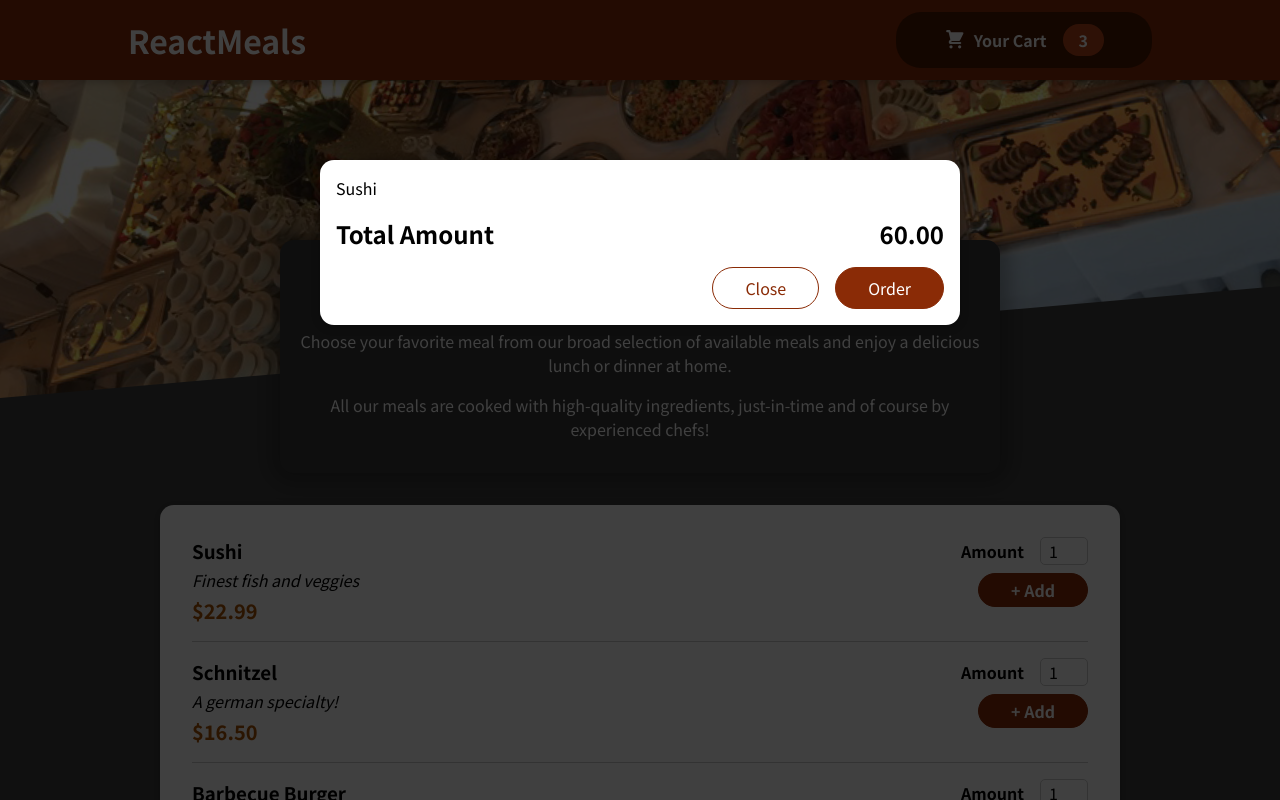
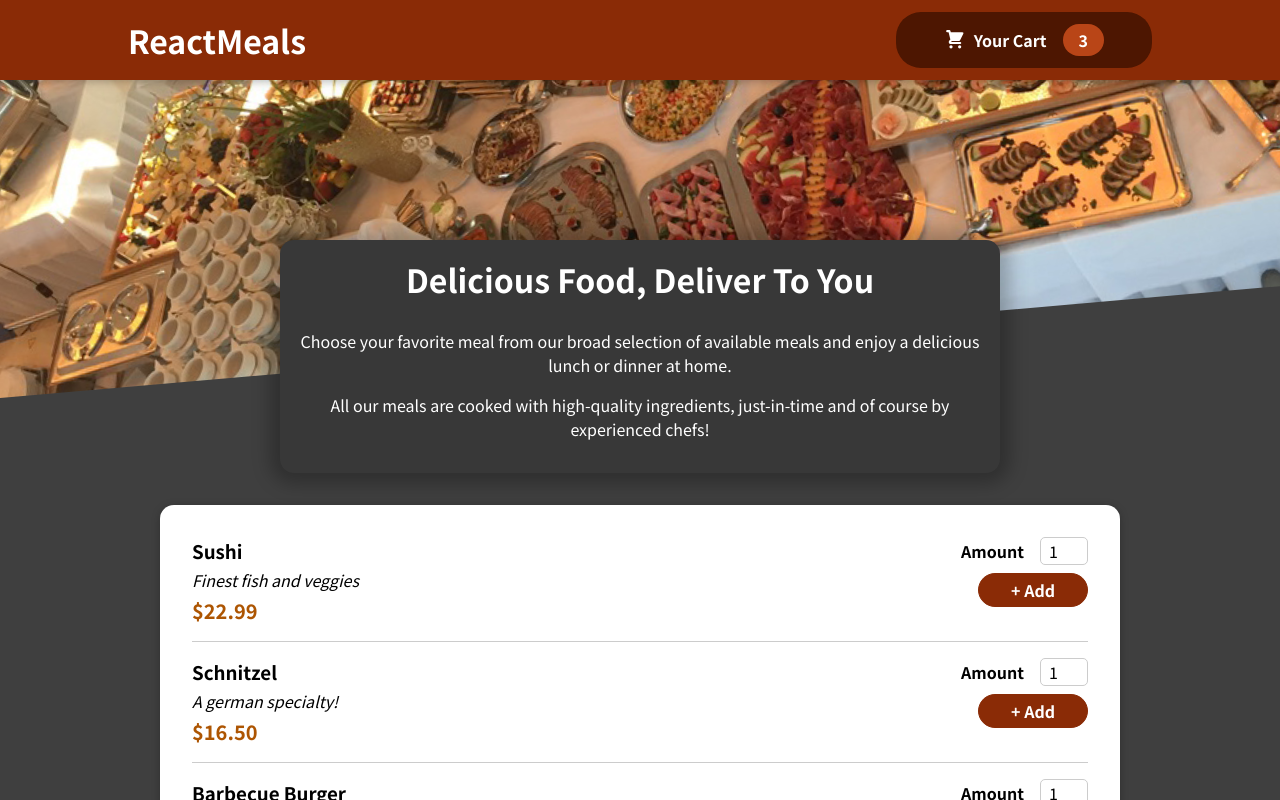
Before and after one commit to wongluyee/react-order-meal-app, a React (Create React App) app: page / in a window 1280 px wide. Shown: the top 800 px of the page. Built offline with nearby package versions, Linux system fonts and the light colour scheme.

Commit message:
manage the modal state

```diff
--- a/src/App.js
+++ b/src/App.js
@@ -1,13 +1,24 @@
-import { Fragment } from 'react';
+import { Fragment, useState } from 'react';
 import Header from './components/Layout/Header';
 import Meals from './components/Meals/Meals';
 import Cart from './components/Cart/Cart';
 
 function App() {
+  const [cartIsShown, setCartIsShown] = useState(false);
+
+  const showCartHandler = () => {
+    setCartIsShown(true);
+  };
+
+  const hideCartHandler = () => {
+    setCartIsShown(false);
+  };
+
   return (
     <Fragment>
-      <Cart />
-      <Header />
+      {/* show cart when cartIsShown is true */}
+      {cartIsShown && <Cart onClose={hideCartHandler}/>}
+      <Header onShowCart={showCartHandler}/>
       <main>
         <Meals />
       </main>
--- a/src/components/Cart/Cart.js
+++ b/src/components/Cart/Cart.js
@@ -8,14 +8,14 @@
   );
 
   return (
-    <Modal>
+    <Modal onClose={props.onClose}>
       <ul className={classes['cart-items']}>{cartItems}</ul>
       <div className={classes.total}>
         <span>Total Amount</span>
         <span>60.00</span>
       </div>
       <div className={classes.actions}>
-        <button className={classes['button--alt']}>Close</button>
+        <button className={classes['button--alt']} onClick={props.onClose}>Close</button>
         <button className={classes.button}>Order</button>
       </div>
     </Modal>
--- a/src/components/Layout/Header.js
+++ b/src/components/Layout/Header.js
@@ -8,7 +8,7 @@
     <Fragment>
       <header className={classes.header}>
         <h1>ReactMeals</h1>
-        <HeaderCart />
+        <HeaderCart onClick={props.onShowCart}/>
       </header>
       <div className={classes['main-image']}>
         <img src={mealsImage} alt="meals header" />
--- a/src/components/Layout/HeaderCart.js
+++ b/src/components/Layout/HeaderCart.js
@@ -2,9 +2,9 @@
 import CartIcon from '../Cart/CartIcon';
 import classes from './HeaderCart.module.css';
 
-const HeaderCart = (proops) => {
+const HeaderCart = (props) => {
   return (
-    <button className={classes.button}>
+    <button className={classes.button} onClick={props.onClick}>
       <span className={classes.icon}>
         <CartIcon />
       </span>
--- a/src/components/UI/Modal.js
+++ b/src/components/UI/Modal.js
@@ -3,7 +3,7 @@
 import classes from "./Modal.module.css";
 
 const Backdrop = (props) => {
-  return <div className={classes.backdrop}></div>;
+  return <div className={classes.backdrop} onClick={props.onClose}></div>;
 };
 
 const ModalOverlay = (props) => {
@@ -19,7 +19,7 @@
 const Modal = (props) => {
   return (
     <Fragment>
-      {ReactDOM.createPortal(<Backdrop/>, portalElement)}
+      {ReactDOM.createPortal(<Backdrop onClose={props.onClose}/>, portalElement)}
       {ReactDOM.createPortal(<ModalOverlay>{props.children}</ModalOverlay>, portalElement)}
     </Fragment>
   );
```
